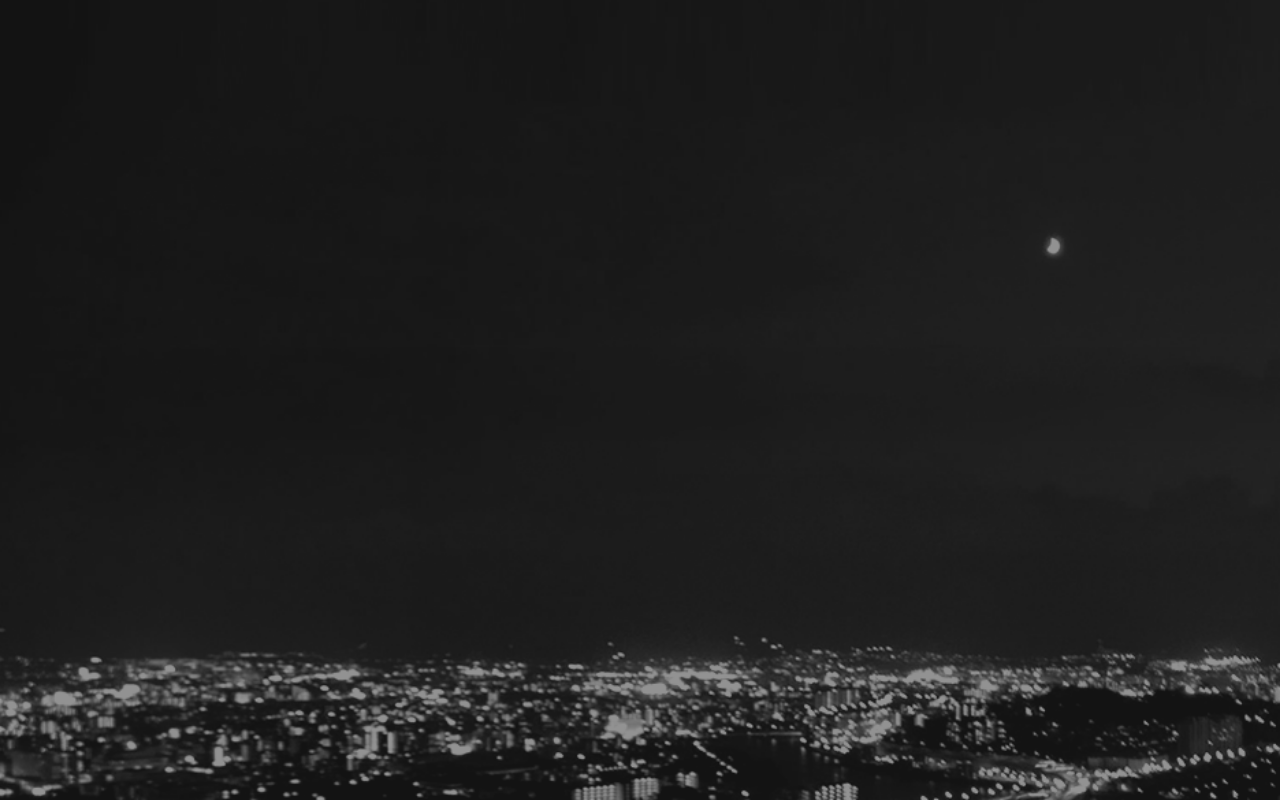
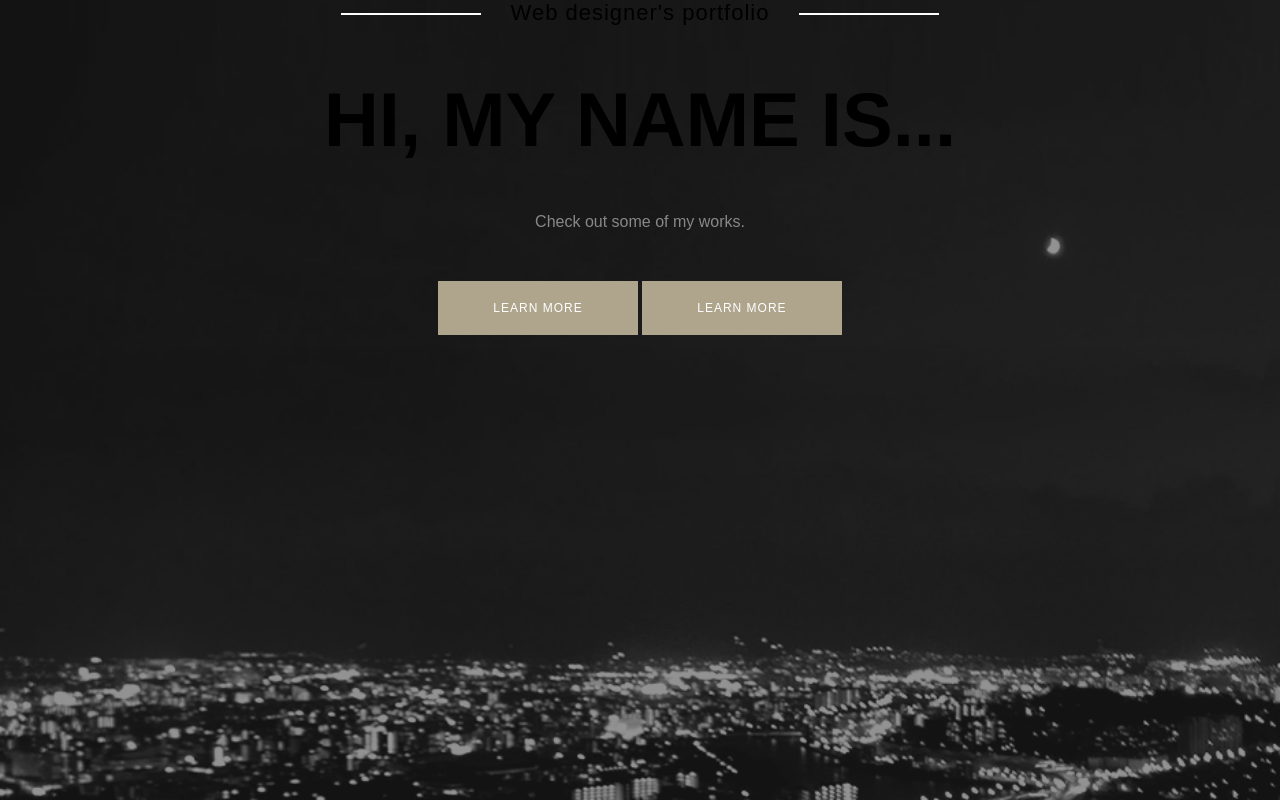
Before and after one commit to 27funa/practice, a plain HTML site: page index.html in a window 1280 px wide. Drawn offline with Linux system fonts and the light colour scheme.

Commit message:
add header-design
ヘッダーの要素を追加

```diff
--- a/css/style.css
+++ b/css/style.css
@@ -13,5 +13,51 @@ body {
   color: fff;
   text-align: center;
   font-size: 1.4rem;
-  font-family: "Hiragino Kaku Gothic ProN", Meiryo, sans-serif;
+  font-family: Raleway, "Hiragino Kaku Gothic ProN", Meiryo, sans-serif;
 }
+
+header {
+  padding: 170px, 30px, 80px;
+}
+
+.site-title-sub {
+  margin: 0 0 30px;
+  letter-spacing: 1px;
+  font-size: 2.2rem;
+}
+
+.site-title-sub::before,
+.site-title-sub::after {
+  content: '';
+  display: inline-block;
+  width: 140px;
+  height: 2px;
+  margin: 0 30px;
+  background-color: #fff;
+  vertical-align: middle;
+}
+
+.site-title {
+  margin: 50px;
+  font-size: 7.6rem;
+}
+
+.site-description {
+  margin-bottom: 50px;
+  color: #888;
+  font-size: 1.6rem;
+}
+
+.button {
+  display: inline-block;
+  width: 200px;
+  padding: 20px;
+  background-color: #afa58d;
+  color: #fff;
+  text-decoration: none;
+  letter-spacing: 1px;
+  font-size: 1.2rem;
+}
+.button:hover {
+  opacity: 0.9;
+}
--- a/index.html
+++ b/index.html
@@ -3,14 +3,21 @@
 <head>
   <meta charset="UTF8">
   <title>plactice</title>
+  <link href="https://fonts.googleapis.com/css2?family=Raleway:wght@400;700">
   <link rel="stylesheet" href="css/normalize.css">
   <link rel="stylesheet" href="css/style.css">
 </head>
 <body>
   <header class="header">
-
+    <p class="site-title-sub">Web designer's portfolio</p>
+    <h1 class="site-title">HI, MY NAME IS...</h1>
+    <p class="site-description">Check out some of my works.</p>
+    <div class="buttons">
+      <a class="button" href="#about">LEARN MORE</a>
+      <a class="button button-showy" href="#contact">LEARN MORE</a>
+    </div>
   </header>
-  <section class="about">
+  <section class="about" id="about">
 
   </section>
   <section class="works">
@@ -19,7 +26,7 @@
   <section class="skills">
 
   </section>
-  <section class="contact">
+  <section class="contact" id="contact">
 
   </section>
   <footer class="footer">
```
